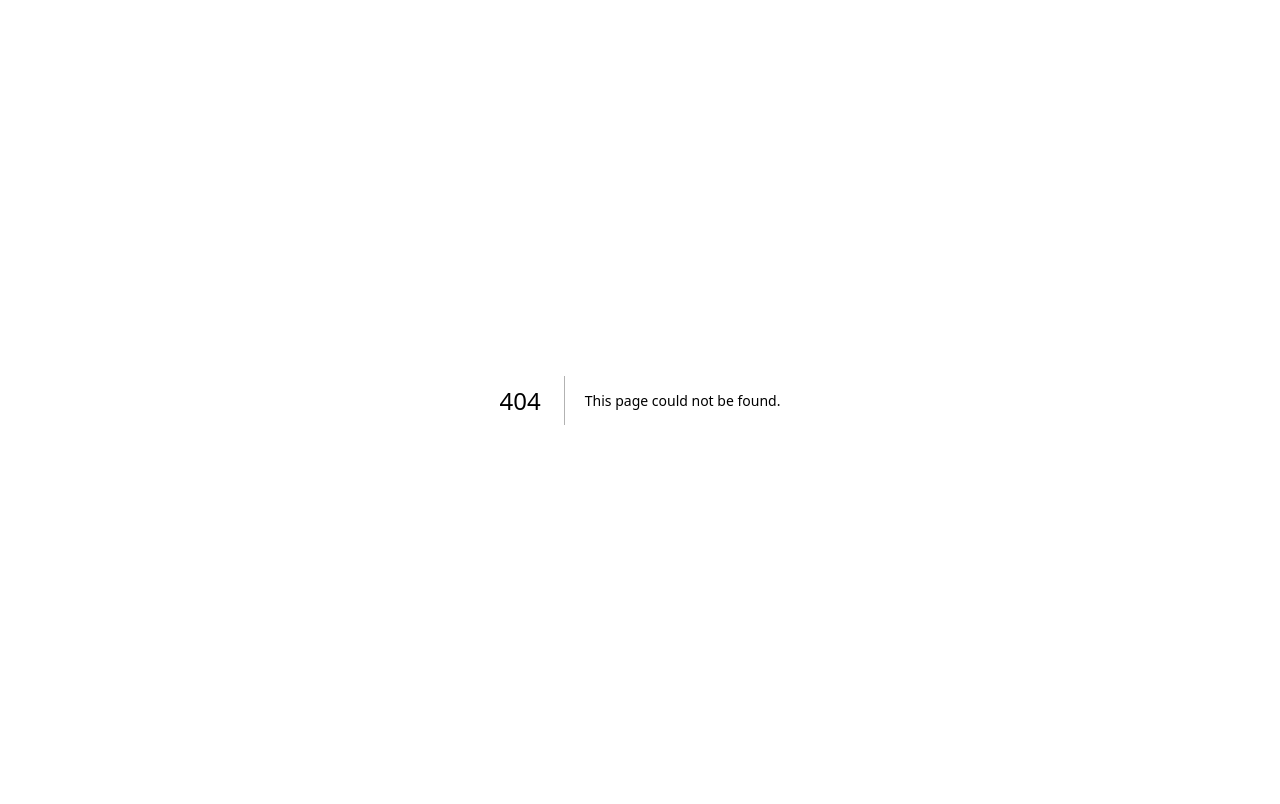
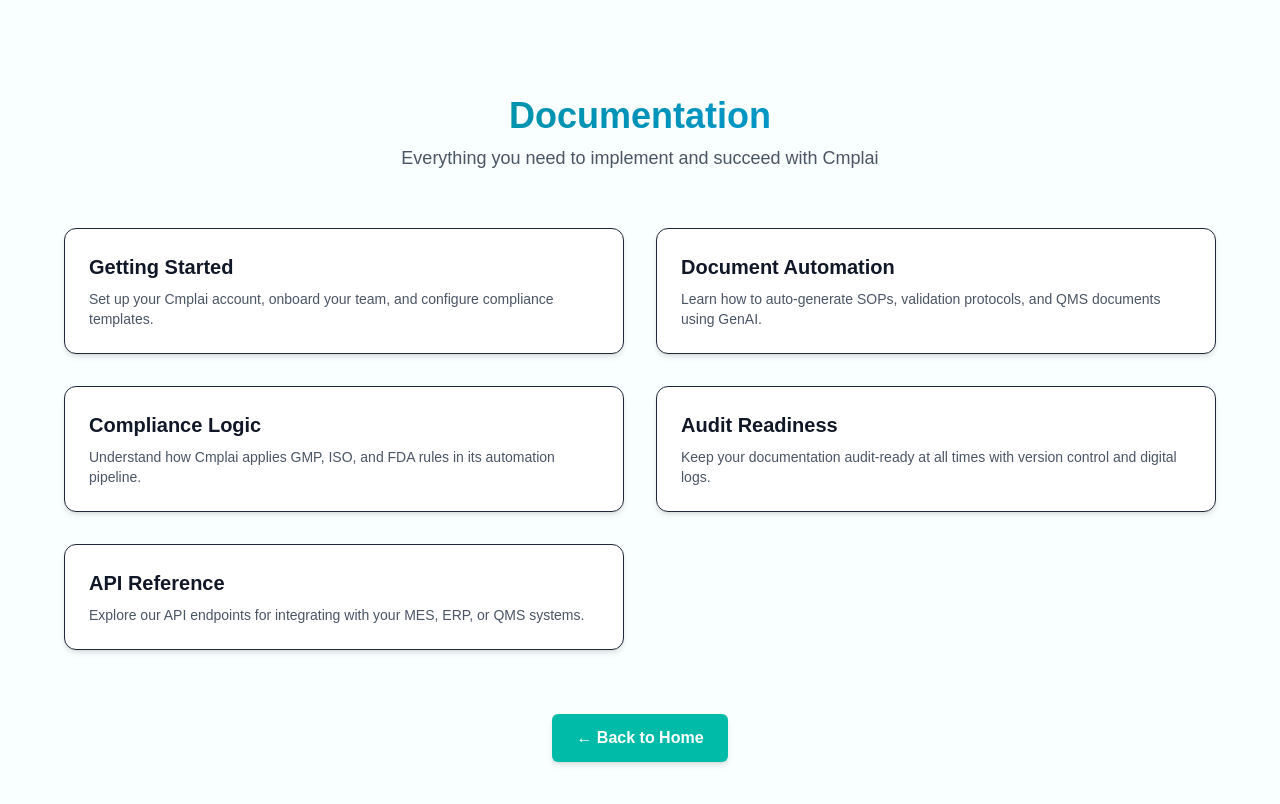
Before and after one commit to Narsimha1729/cmplai-adv, a Next.js app: page /documentation in a window 1280 px wide. Before the commit this address had no page. Shown: the top 804 px of the page. Built offline with nearby package versions, Linux system fonts and the light colour scheme.

Commit message:
Finished

```diff
--- /dev/null
+++ b/app/documentation/page.jsx
@@ -0,0 +1,78 @@
+export const metadata = {
+  title: "Documentation – Cmplai",
+  description: "Step-by-step guides, how-tos, and API documentation for using Cmplai's compliance platform.",
+};
+
+import Link from "next/link";
+
+const docs = [
+  {
+    title: "Getting Started",
+    summary: "Set up your Cmplai account, onboard your team, and configure compliance templates.",
+    link: "#getting-started",
+  },
+  {
+    title: "Document Automation",
+    summary: "Learn how to auto-generate SOPs, validation protocols, and QMS documents using GenAI.",
+    link: "#document-automation",
+  },
+  {
+    title: "Compliance Logic",
+    summary: "Understand how Cmplai applies GMP, ISO, and FDA rules in its automation pipeline.",
+    link: "#compliance-logic",
+  },
+  {
+    title: "Audit Readiness",
+    summary: "Keep your documentation audit-ready at all times with version control and digital logs.",
+    link: "#audit-readiness",
+  },
+  {
+    title: "API Reference",
+    summary: "Explore our API endpoints for integrating with your MES, ERP, or QMS systems.",
+    link: "#api-reference",
+  },
+];
+
+export default function DocumentationPage() {
+  return (
+    <main className="px-6 py-24 bg-[#f9fefe] text-gray-800 min-h-screen">
+      <div className="max-w-6xl mx-auto">
+        {/* Heading */}
+        <div className="text-center mb-14">
+          <h1 className="text-4xl font-extrabold text-transparent bg-clip-text bg-gradient-to-r from-teal-600 via-cyan-600 to-sky-500">
+            Documentation
+          </h1>
+          <p className="mt-2 text-lg text-gray-600">
+            Everything you need to implement and succeed with Cmplai
+          </p>
+        </div>
+
+        {/* Docs Cards */}
+        <div className="grid md:grid-cols-2 gap-8">
+          {docs.map((doc, i) => (
+            <a
+              key={i}
+              href={doc.link}
+              className="block bg-white border hover:border-teal-400 shadow-md hover:shadow-lg p-6 rounded-xl transition-all"
+            >
+              <h3 className="text-xl font-semibold text-gray-900 mb-2">
+                {doc.title}
+              </h3>
+              <p className="text-gray-600 text-sm">{doc.summary}</p>
+            </a>
+          ))}
+        </div>
+
+        {/* Back to Home */}
+        <div className="mt-16 text-center">
+          <Link
+            href="/"
+            className="inline-block px-6 py-3 bg-teal-500 hover:bg-cyan-600 text-white font-semibold rounded-md shadow-md transition"
+          >
+            ← Back to Home
+          </Link>
+        </div>
+      </div>
+    </main>
+  );
+}
--- /dev/null
+++ b/app/faq/page.jsx
@@ -0,0 +1,91 @@
+"use client";
+
+import { useState } from "react";
+import Link from "next/link";
+
+export const metadata = {
+  title: "FAQ – Cmplai",
+  description: "Find answers to common questions about Cmplai’s features, pricing, and setup.",
+};
+
+const faqs = [
+  {
+    question: "What is Cmplai?",
+    answer:
+      "Cmplai is an AI-powered compliance automation platform built for pharmaceutical and manufacturing companies. It helps automate documentation and ensures regulatory readiness.",
+  },
+  {
+    question: "Is Cmplai compliant with GMP, FDA, and ISO standards?",
+    answer:
+      "Yes, Cmplai’s logic is built with global regulatory frameworks in mind, including GMP, ISO 9001, and US-FDA 21 CFR Part 11.",
+  },
+  {
+    question: "Can I integrate Cmplai with my existing ERP or MES?",
+    answer:
+      "Absolutely. Cmplai provides secure API access and can integrate with common ERP, MES, and QMS platforms.",
+  },
+  {
+    question: "How secure is my data with Cmplai?",
+    answer:
+      "We use enterprise-grade encryption, access control, and secure cloud infrastructure to ensure your data stays private and protected.",
+  },
+  {
+    question: "Do you offer support or training?",
+    answer:
+      "Yes! We offer onboarding support, documentation, and ongoing assistance to ensure your team is successful with Cmplai.",
+  },
+];
+
+export default function FAQPage() {
+  const [openIndex, setOpenIndex] = useState(null);
+
+  const toggle = (index) => {
+    setOpenIndex(openIndex === index ? null : index);
+  };
+
+  return (
+    <main className="px-6 py-24 bg-[#f9fefe] text-gray-800 min-h-screen">
+      <div className="max-w-4xl mx-auto">
+        {/* Heading */}
+        <div className="text-center mb-14">
+          <h1 className="text-4xl font-extrabold text-transparent bg-clip-text bg-gradient-to-r from-teal-600 via-cyan-600 to-sky-500">
+            Frequently Asked Questions
+          </h1>
+          <p className="mt-2 text-lg text-gray-600">
+            Quick answers to the most common questions about Cmplai
+          </p>
+        </div>
+
+        {/* Accordion */}
+        <div className="space-y-6">
+          {faqs.map((item, i) => (
+            <div key={i} className="border border-teal-100 rounded-xl bg-white shadow-sm p-5">
+              <button
+                onClick={() => toggle(i)}
+                className="w-full text-left flex justify-between items-center focus:outline-none"
+              >
+                <span className="text-lg font-medium text-gray-900">{item.question}</span>
+                <span className="text-teal-600 text-xl">
+                  {openIndex === i ? "−" : "+"}
+                </span>
+              </button>
+              {openIndex === i && (
+                <p className="mt-4 text-gray-600 text-sm leading-relaxed">{item.answer}</p>
+              )}
+            </div>
+          ))}
+        </div>
+
+        {/* Back to Home */}
+        <div className="mt-16 text-center">
+          <Link
+            href="/"
+            className="inline-block px-6 py-3 bg-teal-500 hover:bg-cyan-600 text-white font-semibold rounded-md shadow-md transition"
+          >
+            ← Back to Home
+          </Link>
+        </div>
+      </div>
+    </main>
+  );
+}
--- a/components/Footer.jsx
+++ b/components/Footer.jsx
@@ -45,8 +45,8 @@ export default function Footer() {
           <ul className="space-y-2 text-sm">
             <li><Link href="/blog" className="text-gray-600 hover:text-teal-600 transition">Blog</Link></li>
             <li><Link href="/case-studies" className="text-gray-600 hover:text-teal-600 transition">Case Studies</Link></li>
-            <li><Link href="#">Documentation</Link></li>
-            <li><Link href="#">FAQ</Link></li>
+            <li><Link href="/documentation">Documentation</Link></li>
+            <li><Link href="/faq">FAQ</Link></li>
           </ul>
         </div>
 
```
